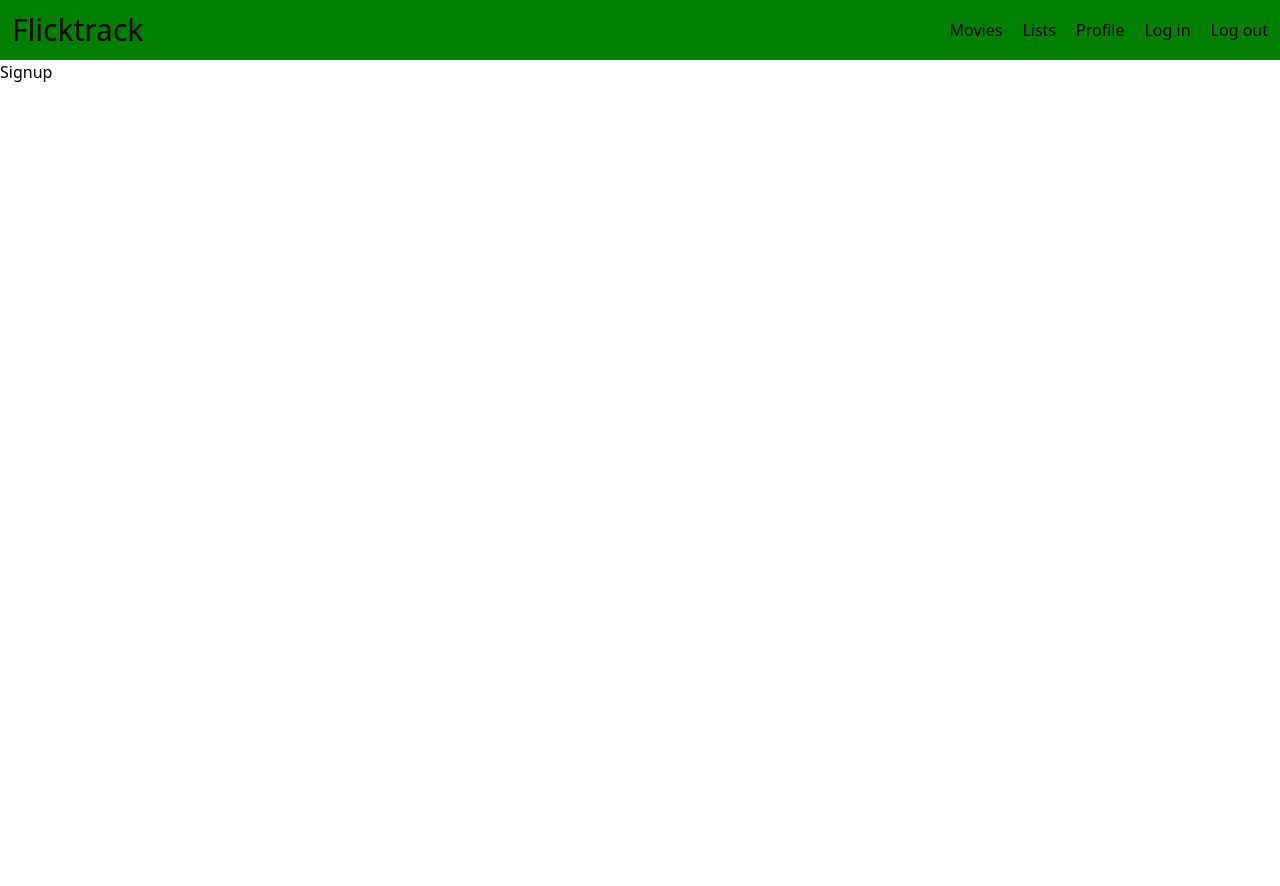
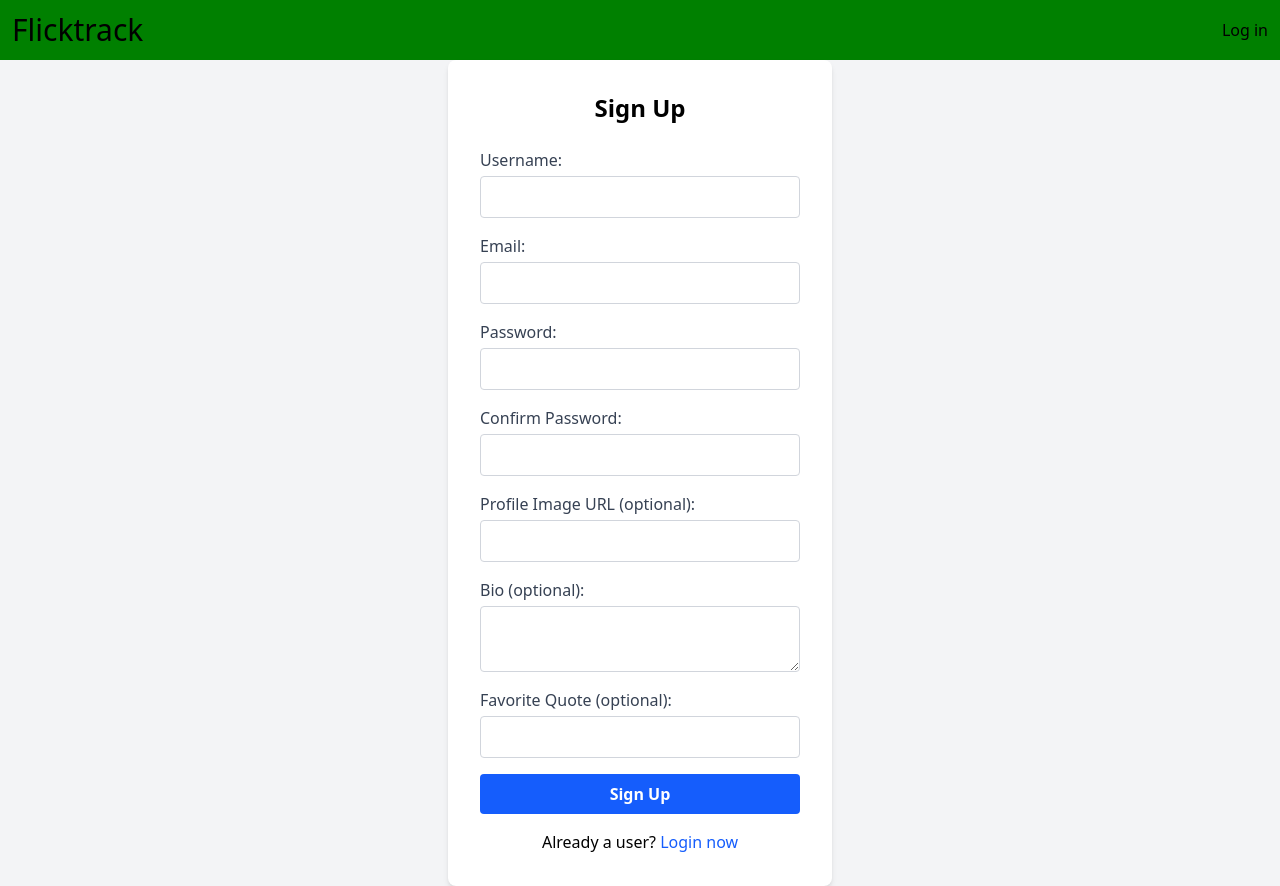
Before and after one commit to mikaelrev/flicktrack-frontend, a React (Vite) app: page /signup in a window 1280 px wide. Before the commit the page ends 800 px from the top, so only its background shows below. Built offline with nearby package versions, Linux system fonts and the light colour scheme; no server answers.

Commit message:
adds sign up and login functionality, and adds profile page, which is linked to from nav

```diff
--- a/src/App.jsx
+++ b/src/App.jsx
@@ -26,7 +26,7 @@ function App() {
 				<Route path="/movies" element={<Movies movies={movies} />} />
 				<Route path="/movies/:movieId" element={<MovieDetails />} />
 				<Route path="/lists" element={<Lists />} />
-				<Route path="/profile" element={<Profile />} />
+				<Route path="/profile/:userId" element={<Profile />} />
 				<Route path="/login" element={<Login />} />
 				<Route path="/signup" element={<Signup />} />
 			</Routes>
--- a/src/components/Navbar.jsx
+++ b/src/components/Navbar.jsx
@@ -1,6 +1,21 @@
-import { Link, NavLink } from "react-router-dom";
+import { Link, NavLink, useNavigate } from "react-router-dom";
 
 function Navbar() {
+	const token = localStorage.getItem("token");
+	const navigate = useNavigate();
+
+	let userId;
+	if (token) {
+		const decodedToken = JSON.parse(atob(token.split(".")[1]));
+		userId = decodedToken.userId;
+	}
+
+	const handleLogout = () => {
+		localStorage.removeItem("token");
+		userId = "";
+		navigate("/");
+	};
+
 	return (
 		<nav className="w-full flex justify-between p-3 bg-[green]">
 			<div className="container mx-auto flex justify-between w-full">
@@ -8,6 +23,7 @@ function Navbar() {
 					<Link to="/">Flicktrack</Link>
 				</span>
 				<ul className="flex gap-5 items-center">
+					{userId ? (
 						<>
 							<li>
 								<NavLink to="/movies">Movies</NavLink>
@@ -16,15 +32,17 @@ function Navbar() {
 								<NavLink to="/lists">Lists</NavLink>
 							</li>
 							<li>
-							<NavLink to="/profile">Profile</NavLink>
+								<NavLink to={`/profile/${userId}`}>Profile</NavLink>
 							</li>
 							<li>
-							<NavLink to="login">Log in</NavLink>
-						</li>
-						<li>
-							<button>Log out</button>
+								<button onClick={handleLogout}>Log out</button>
 							</li>
 						</>
+					) : (
+						<li>
+							<NavLink to="/login">Log in</NavLink>
+						</li>
+					)}
 				</ul>
 			</div>
 		</nav>
--- a/src/pages/Login.jsx
+++ b/src/pages/Login.jsx
@@ -1,4 +1,94 @@
-function Login() {
-	return <div>Login</div>;
-}
+import { useState } from "react";
+import { useNavigate } from "react-router-dom";
+
+const Login = () => {
+	const [email, setEmail] = useState("");
+	const [password, setPassword] = useState("");
+	const [error, setError] = useState("");
+	const [loading, setLoading] = useState(false);
+	const navigate = useNavigate();
+
+	const handleLogin = async (e) => {
+		e.preventDefault();
+		setError("");
+		setLoading(true);
+
+		try {
+			const response = await fetch("http://localhost:3000/auth/login", {
+				method: "POST",
+				headers: {
+					"Content-Type": "application/json",
+				},
+				body: JSON.stringify({ email, password }),
+			});
+
+			if (!response.ok) {
+				throw new Error("Login failed");
+			}
+
+			const data = await response.json();
+			localStorage.setItem("token", data.token);
+			localStorage.setItem("userId", data.user.id);
+			navigate("/movies");
+		} catch (err) {
+			setError(err.message);
+		} finally {
+			setLoading(false);
+		}
+	};
+
+	return (
+		<div className="flex items-center justify-center min-h-screen bg-gray-100">
+			<div className="bg-white p-8 rounded-lg shadow-md w-96">
+				<h2 className="text-2xl font-bold mb-6 text-center">Login</h2>
+				<form onSubmit={handleLogin}>
+					<div className="mb-4">
+						<label className="block text-gray-700">Email:</label>
+						<input
+							type="email"
+							value={email}
+							onChange={(e) => setEmail(e.target.value)}
+							required
+							className="mt-1 block w-full p-2 border border-gray-300 rounded focus:outline-none focus:ring focus:ring-blue-200"
+						/>
+					</div>
+					<div className="mb-6">
+						<label className="block text-gray-700">Password:</label>
+						<input
+							type="password"
+							value={password}
+							onChange={(e) => setPassword(e.target.value)}
+							required
+							className="mt-1 block w-full p-2 border border-gray-300 rounded focus:outline-none focus:ring focus:ring-blue-200"
+						/>
+					</div>
+					<button
+						type="submit"
+						disabled={loading}
+						className={`w-full py-2 rounded bg-blue-600 text-white font-semibold hover:bg-blue-700 transition duration-200 ${
+							loading ? "opacity-50 cursor-not-allowed" : ""
+						}`}
+					>
+						{loading ? "Logging in..." : "Login"}
+					</button>
+					{error && <p className="mt-2 text-red-500">{error}</p>}
+				</form>
+				<p className="mt-4 text-center">
+					Not a user?{" "}
+					<a
+						href="/signup"
+						onClick={(e) => {
+							e.preventDefault();
+							navigate("/signup");
+						}}
+						className="text-blue-600 hover:underline"
+					>
+						Sign up now
+					</a>
+				</p>
+			</div>
+		</div>
+	);
+};
+
 export default Login;
--- a/src/pages/Profile.jsx
+++ b/src/pages/Profile.jsx
@@ -1,4 +1,50 @@
+import { useEffect, useState } from "react";
+import { useParams } from "react-router-dom";
+
 function Profile() {
-	return <div>Profile</div>;
+	const { userId } = useParams();
+	const [user, setUser] = useState(null);
+	const [error, setError] = useState(null);
+
+	const fetchUser = async (userId) => {
+		try {
+			const response = await fetch(`http://localhost:3000/users/${userId}`);
+			if (!response.ok) {
+				throw new Error(`Response status: ${response.status}`);
+			}
+
+			const { user } = await response.json();
+			console.log(user);
+			setUser(user);
+		} catch (err) {
+			console.log(err);
+			setError(err.message);
+		}
+	};
+
+	useEffect(() => {
+		fetchUser(userId);
+	}, [userId]);
+
+	if (error) {
+		return <p>Error: {error}</p>;
+	}
+
+	if (!user) {
+		return <p>Loading...</p>;
+	}
+
+	return (
+		<div className="container mx-auto flex flex-col py-5">
+			<div className="w-full">
+				<h1 className="font-bold text-xl mb-2">{user.username}</h1>
+				<img src={user.profileImage} alt={user.username} />
+				<p className="text-gray-700 mb-4">Email: {user.email}</p>
+				<p className="text-gray-700 mb-4">Bio: {user.bio}</p>
+				<p className="text-gray-700 mb-4">Quote: {user.quote}</p>
+			</div>
+		</div>
+	);
 }
+
 export default Profile;
--- a/src/pages/Signup.jsx
+++ b/src/pages/Signup.jsx
@@ -1,4 +1,153 @@
-function Signup() {
-	return <div>Signup</div>;
-}
+import { useState } from "react";
+import { useNavigate } from "react-router-dom";
+
+const Signup = () => {
+	const [username, setUsername] = useState("");
+	const [email, setEmail] = useState("");
+	const [password, setPassword] = useState("");
+	const [confirmPassword, setConfirmPassword] = useState("");
+	const [profileImage, setProfileImage] = useState("");
+	const [bio, setBio] = useState("");
+	const [quote, setQuote] = useState("");
+	const [loading, setLoading] = useState(false);
+	const [error, setError] = useState("");
+	const navigate = useNavigate();
+
+	const handleSignUp = async (e) => {
+		e.preventDefault();
+		setError("");
+		if (password !== confirmPassword) {
+			setError("Passwords do not match");
+			return;
+		}
+
+		setLoading(true);
+		try {
+			const response = await fetch("http://localhost:3000/auth/signup", {
+				method: "POST",
+				headers: { "Content-Type": "application/json" },
+				body: JSON.stringify({
+					username,
+					email,
+					password,
+					profileImage: profileImage || undefined,
+					bio: bio || undefined,
+					quote: quote || undefined,
+				}),
+			});
+			const data = await response.json();
+			if (!response.ok) throw new Error(data.message || "Signup failed");
+
+			navigate("/movies");
+		} catch (error) {
+			setError(error.message);
+		} finally {
+			setLoading(false);
+		}
+	};
+
+	return (
+		<div className="flex items-center justify-center min-h-screen bg-gray-100">
+			<div className="bg-white p-8 rounded-lg shadow-md w-96">
+				<h2 className="text-2xl font-bold mb-6 text-center">Sign Up</h2>
+				<form onSubmit={handleSignUp}>
+					<div className="mb-4">
+						<label className="block text-gray-700">Username:</label>
+						<input
+							type="text"
+							value={username}
+							onChange={(e) => setUsername(e.target.value)}
+							required
+							className="mt-1 block w-full p-2 border border-gray-300 rounded focus:outline-none focus:ring focus:ring-blue-200"
+						/>
+					</div>
+					<div className="mb-4">
+						<label className="block text-gray-700">Email:</label>
+						<input
+							type="email"
+							value={email}
+							onChange={(e) => setEmail(e.target.value)}
+							required
+							className="mt-1 block w-full p-2 border border-gray-300 rounded focus:outline-none focus:ring focus:ring-blue-200"
+						/>
+					</div>
+					<div className="mb-4">
+						<label className="block text-gray-700">Password:</label>
+						<input
+							type="password"
+							value={password}
+							onChange={(e) => setPassword(e.target.value)}
+							required
+							className="mt-1 block w-full p-2 border border-gray-300 rounded focus:outline-none focus:ring focus:ring-blue-200"
+						/>
+					</div>
+					<div className="mb-4">
+						<label className="block text-gray-700">Confirm Password:</label>
+						<input
+							type="password"
+							value={confirmPassword}
+							onChange={(e) => setConfirmPassword(e.target.value)}
+							required
+							className="mt-1 block w-full p-2 border border-gray-300 rounded focus:outline-none focus:ring focus:ring-blue-200"
+						/>
+					</div>
+					<div className="mb-4">
+						<label className="block text-gray-700">
+							Profile Image URL (optional):
+						</label>
+						<input
+							type="text"
+							value={profileImage}
+							onChange={(e) => setProfileImage(e.target.value)}
+							className="mt-1 block w-full p-2 border border-gray-300 rounded focus:outline-none focus:ring focus:ring-blue-200"
+						/>
+					</div>
+					<div className="mb-4">
+						<label className="block text-gray-700">Bio (optional):</label>
+						<textarea
+							value={bio}
+							onChange={(e) => setBio(e.target.value)}
+							className="mt-1 block w-full p-2 border border-gray-300 rounded focus:outline-none focus:ring focus:ring-blue-200"
+						></textarea>
+					</div>
+					<div className="mb-4">
+						<label className="block text-gray-700">
+							Favorite Quote (optional):
+						</label>
+						<input
+							type="text"
+							value={quote}
+							onChange={(e) => setQuote(e.target.value)}
+							className="mt-1 block w-full p-2 border border-gray-300 rounded focus:outline-none focus:ring focus:ring-blue-200"
+						/>
+					</div>
+					<button
+						type="submit"
+						disabled={loading}
+						className={`w-full py-2 rounded bg-blue-600 text-white font-semibold hover:bg-blue-700 transition duration-200 ${
+							loading ? "opacity-50 cursor-not-allowed" : ""
+						}`}
+					>
+						{loading ? "Signing up..." : "Sign Up"}
+					</button>
+					{error && <p className="mt-2 text-red-500">{error}</p>}
+				</form>
+				<p className="mt-4 text-center">
+					Already a user?{" "}
+					<a
+						href="/login"
+						onClick={(e) => {
+							e.preventDefault();
+							navigate("/login");
+						}}
+						className="text-blue-600 hover:underline"
+					>
+						Login now
+					</a>
+				</p>
+			</div>
+		</div>
+	);
+};
+
 export default Signup;
```
Lines whose indentation alone changed are shown as unchanged.
